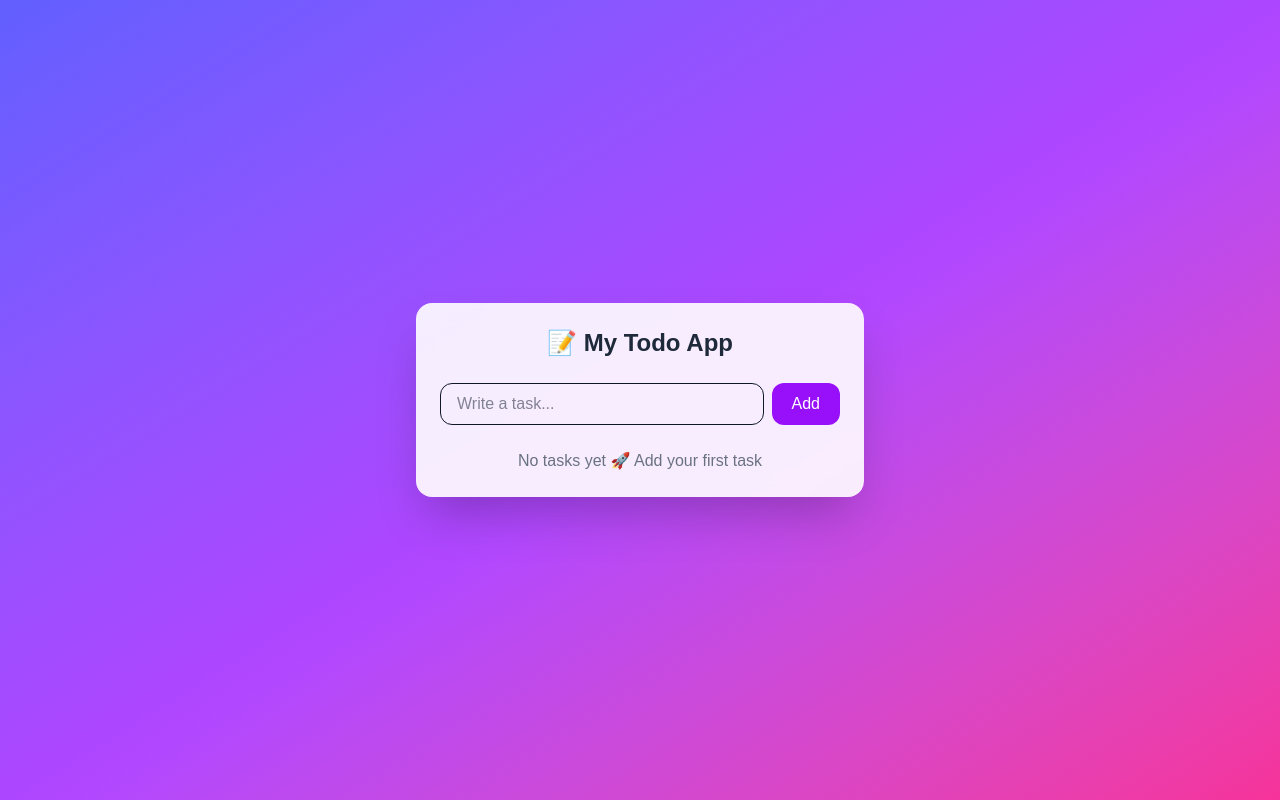
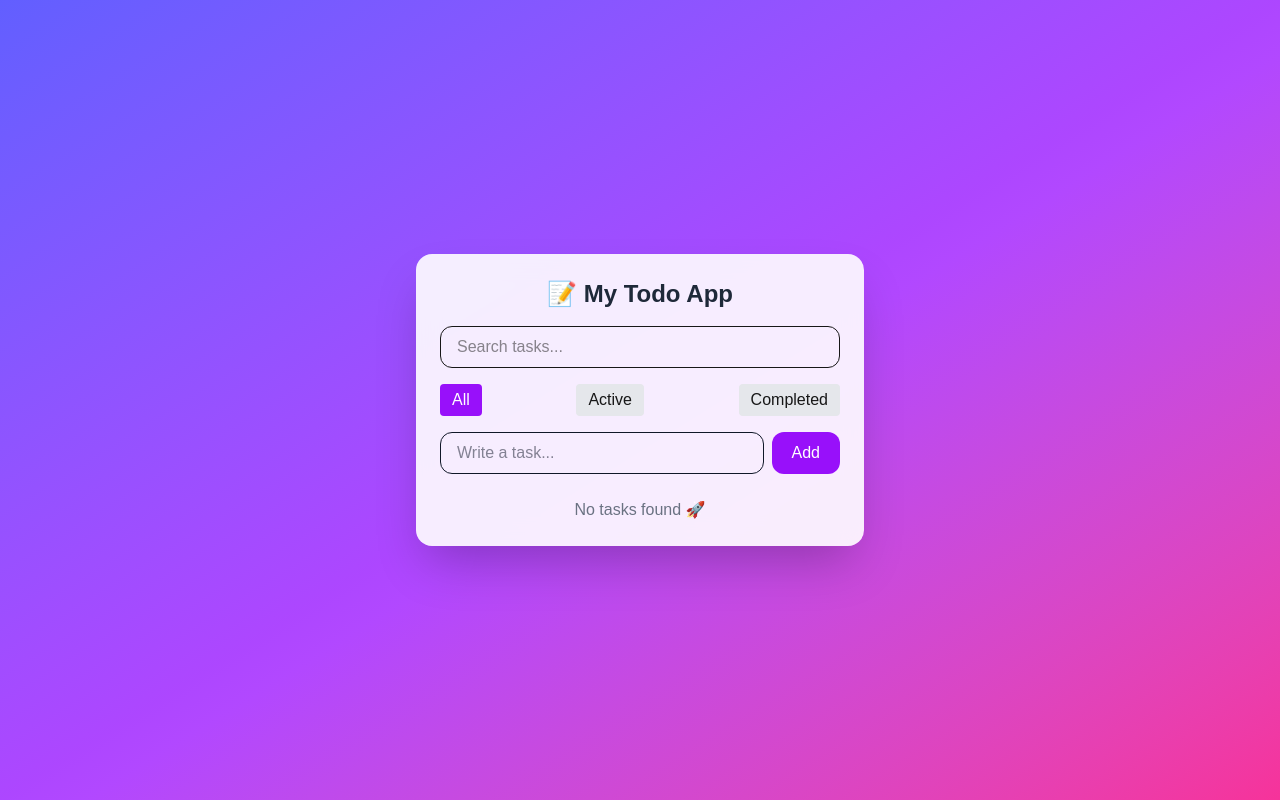
Before and after one commit to Lashang554/frontend-learning-journey, a Next.js app in the folder day-08-react/: page / in a window 1280 px wide. Built offline with nearby package versions, Linux system fonts and the light colour scheme.

Commit message:
Add search functionality

```diff
--- a/day-08-react/app/components/todoinput.tsx
+++ b/day-08-react/app/components/todoinput.tsx
@@ -10,12 +10,7 @@ export default function TodoInput({ task, setTask, addTask }: Props) {
   return (
     <div className="flex gap-2 mb-6 text-gray-900">
 
-      <input
-        value={search}
-        onChange={(e) => setSearch(e.target.value)}
-        placeholder="Search tasks..."
-        className="w-full mb-4 px-4 py-2 border rounded-xl"
-      />
+
       <input
         value={task}
         onChange={(e) => setTask(e.target.value)}
--- a/day-08-react/app/page.tsx
+++ b/day-08-react/app/page.tsx
@@ -222,16 +222,19 @@
 
 import { useState, useEffect } from "react";
 
-export default function Home() {
-  const [task, setTask] = useState<string>("");
 type Task = {
   text: string;
   completed: boolean;
 };
 
-
+export default function Home() {
+  const [task, setTask] = useState<string>("");
   const [tasks, setTasks] = useState<Task[]>([]);
 
+  const [filter, setFilter] = useState<"all" | "active" | "completed">("all");
+  const [search, setSearch] = useState<string>("");
+
+  // ➕ Add task
   const addTask = () => {
     if (task.trim() === "") return;
 
@@ -239,16 +242,19 @@ export default function Home() {
     setTask("");
   };
 
+  // ❌ Delete
   const deleteTask = (index: number) => {
     setTasks(tasks.filter((_, i) => i !== index));
   };
+
+  // ✔ Toggle complete
   const toggleComplete = (index: number) => {
     const newTasks = [...tasks];
     newTasks[index].completed = !newTasks[index].completed;
     setTasks(newTasks);
   };
 
-  // load tasks
+  // 💾 Load
   useEffect(() => {
     const saved = localStorage.getItem("tasks");
     if (saved) {
@@ -256,41 +262,78 @@ export default function Home() {
     }
   }, []);
 
-  // save tasks
+  // 💾 Save
   useEffect(() => {
     localStorage.setItem("tasks", JSON.stringify(tasks));
   }, [tasks]);
 
-  const [filter, setFilter] = useState<"all" | "active" | "completed">("all");
-const [search, setSearch] = useState<string>("");
-
-
+  // 🔍 Filter logic
   const filteredTasks = tasks.filter((t) => {
-  // filter by status
     if (filter === "active" && t.completed) return false;
     if (filter === "completed" && !t.completed) return false;
 
-  // filter by search
     if (!t.text.toLowerCase().includes(search.toLowerCase())) return false;
 
     return true;
   });
+
   return (
     <div className="min-h-screen flex items-center justify-center bg-gradient-to-br from-indigo-500 via-purple-500 to-pink-500 p-4">
-
-      {/* Card */}
       <div className="w-full max-w-md bg-white/90 backdrop-blur-md rounded-2xl shadow-2xl p-6">
 
         {/* Title */}
-        <h1 className="text-2xl font-bold text-center text-gray-800 mb-6">
+        <h1 className="text-2xl font-bold text-center text-gray-800 mb-4">
           📝 My Todo App
         </h1>
 
-        {/* Input Section */}
+        {/* 🔍 SEARCH */}
+        <input
+          value={search}
+          onChange={(e) => setSearch(e.target.value)}
+          placeholder="Search tasks..."
+          className="w-full mb-4 px-4 py-2 border rounded-xl"
+        />
+
+        {/* 🎯 FILTER BUTTONS */}
+        <div className="flex justify-between mb-4">
+          <button
+            onClick={() => setFilter("all")}
+            className={`px-3 py-1 rounded ${
+              filter === "all" ? "bg-purple-600 text-white" : "bg-gray-200"
+            }`}
+          >
+            All
+          </button>
+
+          <button
+            onClick={() => setFilter("active")}
+            className={`px-3 py-1 rounded ${
+              filter === "active" ? "bg-purple-600 text-white" : "bg-gray-200"
+            }`}
+          >
+            Active
+          </button>
+
+          <button
+            onClick={() => setFilter("completed")}
+            className={`px-3 py-1 rounded ${
+              filter === "completed"
+                ? "bg-purple-600 text-white"
+                : "bg-gray-200"
+            }`}
+          >
+            Completed
+          </button>
+        </div>
+
+        {/* Input */}
         <div className="flex gap-2 mb-6 text-gray-900">
           <input
             value={task}
             onChange={(e) => setTask(e.target.value)}
+            onKeyDown={(e) => {
+              if (e.key === "Enter") addTask();
+            }}
             placeholder="Write a task..."
             className="flex-1 px-4 py-2 border rounded-xl outline-none focus:ring-2 focus:ring-purple-400"
           />
@@ -305,23 +348,27 @@ const filteredTasks = tasks.filter((t) => {
 
         {/* Task List */}
         <ul className="space-y-3">
-          {tasks.length === 0 ? (
+          {filteredTasks.length === 0 ? (
             <p className="text-center text-gray-500">
-              No tasks yet 🚀 Add your first task
+              No tasks found 🚀
             </p>
           ) : (
-            tasks.map((t, index) => (
+            filteredTasks.map((t, index) => (
               <li
                 key={index}
                 className="flex justify-between items-center bg-gray-100 p-3 rounded-xl shadow-sm hover:shadow-md transition"
               >
                 <span
                   onClick={() => toggleComplete(index)}
-                  className={`cursor-pointer ${t.completed ? "line-through text-gray-400" : "text-gray-800"
+                  className={`cursor-pointer ${
+                    t.completed
+                      ? "line-through text-gray-400"
+                      : "text-gray-800"
                   }`}
                 >
                   {t.text}
                 </span>
+
                 <button
                   onClick={() => deleteTask(index)}
                   className="text-red-500 hover:text-red-700 font-bold"
```
Lines whose indentation alone changed are shown as unchanged.
